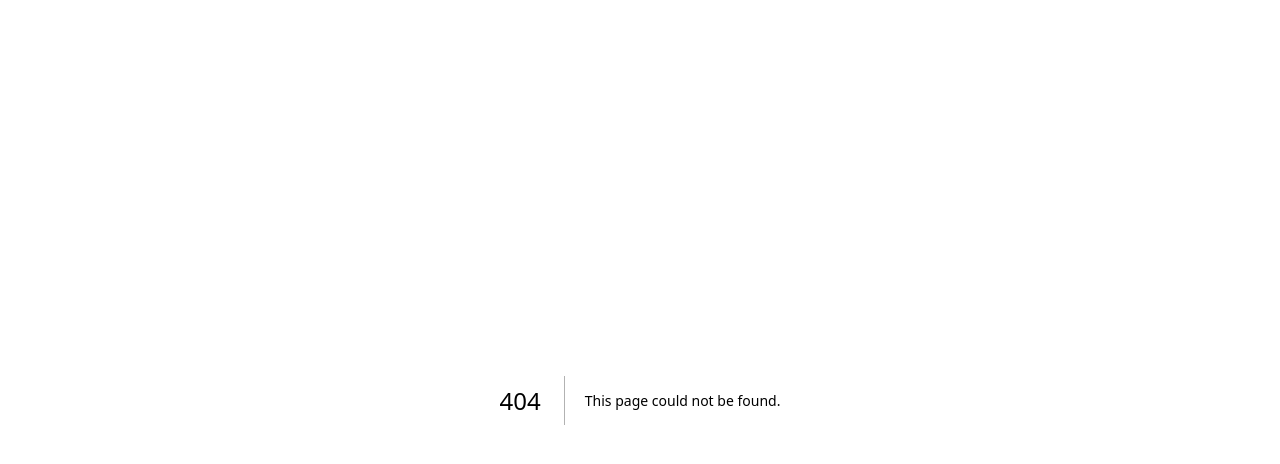
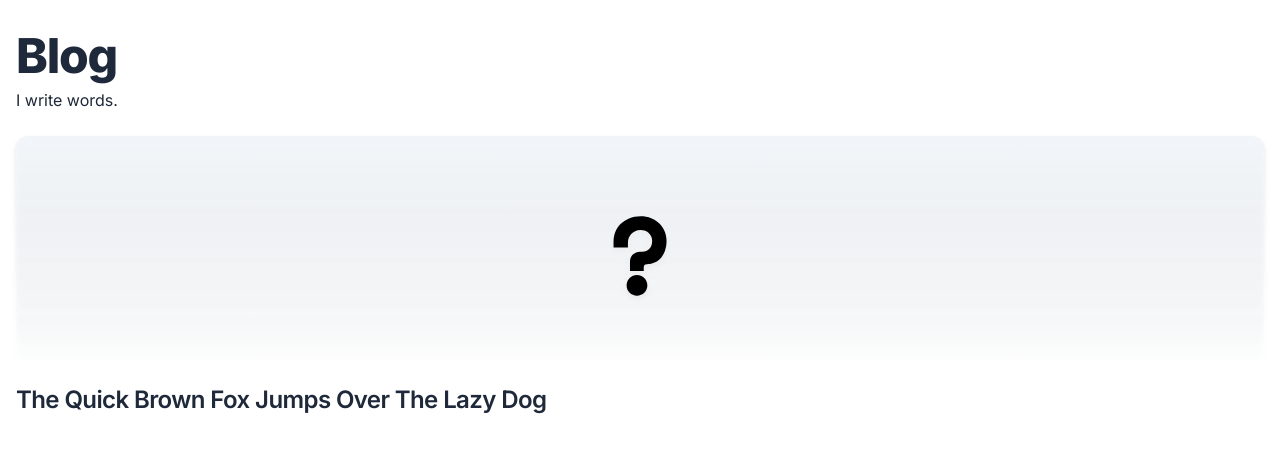
Before and after one commit to nickmcostello/nickcostello.dev, a Next.js app: page /blog in a window 1280 px wide. Before the commit this address had no page. Shown: the top 464 px of the page. Built offline with nearby package versions, Linux system fonts and the light colour scheme.

Commit message:
Add structure for a blog

```diff
--- a/app/about/page.tsx
+++ b/app/about/page.tsx
@@ -2,7 +2,7 @@ export default function Page() {
 	return (
 		<>
 			<div className="py-8 flex justify-center flex-col gap-4 max-w-lg mx-auto selection:bg-indigo-300 selection:text-indigo-800">
-				<h1 className="text-xl font-bold">About</h1>
+				<h1>About</h1>
 				<p>
 					You probably haven't been, but I was born in Langhorne, Pennsylvania,
 					where 16 years later, my software engineering career would also be
--- /dev/null
+++ b/app/blog/page.tsx
@@ -0,0 +1,18 @@
+import Link from "next/link";
+import { Preview } from "../../components/blog/Preview";
+
+export default function Page() {
+	return (
+		<>
+			<div className="flex flex-col space-y-2 w-full text-slate-800">
+				<h1>Blog</h1>
+				<p>I write words.</p>
+				<div className="pt-4 grid grid-cols-1">
+					<Link href={"/blog/test"}>
+						<Preview title="The Quick Brown Fox Jumps Over The Lazy Dog" />
+					</Link>
+				</div>
+			</div>
+		</>
+	);
+}
--- /dev/null
+++ b/app/blog/test/index.mdx
@@ -0,0 +1,3 @@
+# Hello
+
+This is a blog post
--- /dev/null
+++ b/app/blog/test/page.tsx
@@ -0,0 +1,8 @@
+import Post from "./index.mdx";
+export default function Page() {
+	return (
+		<>
+			<Post />
+		</>
+	);
+}
--- a/app/global.css
+++ b/app/global.css
@@ -1,3 +1,9 @@
 @tailwind base;
 @tailwind components;
 @tailwind utilities;
+
+@layer base {
+	h1 {
+		@apply scroll-m-20 text-4xl font-extrabold tracking-tight lg:text-5xl;
+	}
+}
--- a/app/layout.tsx
+++ b/app/layout.tsx
@@ -20,8 +20,8 @@ export default function RootLayout({
 }) {
 	return (
 		<html lang="en" className={inter.className}>
-			<body>
-				<div className="px-4">{children}</div>
+			<body className="selection:bg-indigo-300 selection:text-indigo-800">
+				<div className="py-8 px-4 md:flex md:justify-content">{children}</div>
 			</body>
 		</html>
 	);
--- a/app/page.tsx
+++ b/app/page.tsx
@@ -1,26 +1,25 @@
 import Link from "next/link";
+
 import { Button } from "../components/ui/Button";
 
 export default function Page() {
 	return (
-		<div className="selection:bg-indigo-300 selection:text-indigo-800 md:flex md:justify-center">
-			<div className="pt-8 m-auto flex flex-col space-y-6 text-slate-800 md:max-w-lg md:items-center">
+		<div className="m-auto flex flex-col space-y-6 text-slate-800 md:max-w-lg md:items-center">
 			<div className="flex flex-col space-y-4">
 				<p>
-						<span className="font-bold">I'm Nick</span>, a software engineer
-						from Langhorne, Pennsylvania.
+					<span className="font-bold">I'm Nick</span>, a software engineer from
+					Langhorne, Pennsylvania.
 				</p>
 				<p>
 					I create products that deliver excellent user and developer
 					experiences.
 				</p>
 				<p>
-						I believe that <span className="italic">great software</span> is
+					I believe that <span className="font-bold">great software</span> is
 					built on the back of{" "}
 					<span className="underline underline-offset-4">focus</span>,{" "}
-						<span className="underline underline-offset-4">intentionality</span>
-						, and{" "}
-						<span className="underline underline-offset-4">persistence</span>.
+					<span className="underline underline-offset-4">intentionality</span>,
+					and <span className="underline underline-offset-4">persistence</span>.
 					Software is <span className="font-bold">not</span> naturally great.
 				</p>
 			</div>
@@ -34,6 +33,5 @@ export default function Page() {
 				</Link>
 			</div>
 		</div>
-		</div>
 	);
 }
--- /dev/null
+++ b/components/blog/Preview.tsx
@@ -0,0 +1,21 @@
+import Image from "next/image";
+import { QuestionMark } from "../svg/QuestionMark";
+
+type PreviewProps = {
+	title: string;
+};
+
+export const Preview = ({ title }: PreviewProps) => {
+	return (
+		<>
+			<article className="group w-full">
+				<figure className="group h-60 radius-xl drop-shadow-md overflow-hidden flex items-center justify-center rounded-xl from-transparent to-slate-100 bg-gradient-to-t">
+					<QuestionMark className="transition group-hover:scale-125 ease-in-out" />
+				</figure>
+				<p className="mt-2 scroll-m-20 text-2xl font-semibold tracking-tight group-hover:underline group-hover:underline-offset-4">
+					{title}
+				</p>
+			</article>
+		</>
+	);
+};
--- /dev/null
+++ b/components/svg/QuestionMark.tsx
@@ -0,0 +1,17 @@
+export const QuestionMark = ({ ...props }) => {
+	return (
+		<>
+			<svg
+				viewBox="0 0 89 132"
+				fill="none"
+				xmlns="http://www.w3.org/2000/svg"
+				className="h-20 transition duration-450 group-hover:scale-125 group-hover:drop-shadow-xl"
+			>
+				<path
+					d="M48.04 58.8C53.2 58.8 57.22 57.18 60.1 53.94C63.1 50.7 64.6 46.44 64.6 41.16C64.6 36.12 62.86 31.86 59.38 28.38C55.9 24.9 51.16 23.16 45.16 23.16C41.92 23.16 39.04 23.76 36.52 24.96C34 26.04 31.84 27.6 30.04 29.64C28.24 31.56 26.86 33.84 25.9 36.48C25.06 39 24.64 41.64 24.64 44.4V51.96H0.88V42.24C0.88 36.84 1.84 31.62 3.76 26.58C5.8 21.54 8.68 17.1 12.4 13.26C16.24 9.42 20.92 6.36 26.44 4.08C32.08 1.67999 38.44 0.479992 45.52 0.479992C51.88 0.479992 57.7 1.55999 62.98 3.71999C68.26 5.76 72.76 8.64 76.48 12.36C80.32 16.08 83.26 20.46 85.3 25.5C87.34 30.42 88.36 35.76 88.36 41.52V42.6C88.36 47.52 87.58 52.2 86.02 56.64C84.58 61.08 82.48 64.98 79.72 68.34C76.96 71.7 73.54 74.4 69.46 76.44C65.38 78.48 60.82 79.5 55.78 79.5C54.1 79.5 52.84 79.98 52 80.94C51.16 81.9 50.74 83.22 50.74 84.9V90.84H28.06V75.36C28.06 70.68 29.62 66.78 32.74 63.66C35.98 60.42 39.94 58.8 44.62 58.8H48.04ZM56.68 114.42C56.68 116.82 56.2 119.1 55.24 121.26C54.4 123.3 53.2 125.1 51.64 126.66C50.08 128.1 48.22 129.24 46.06 130.08C44.02 131.04 41.86 131.52 39.58 131.52C37.18 131.52 34.96 131.04 32.92 130.08C30.88 129.24 29.08 128.1 27.52 126.66C25.96 125.1 24.7 123.3 23.74 121.26C22.9 119.1 22.48 116.82 22.48 114.42C22.48 112.02 22.9 109.8 23.74 107.76C24.7 105.6 25.96 103.8 27.52 102.36C29.08 100.8 30.88 99.6 32.92 98.76C34.96 97.8 37.18 97.32 39.58 97.32C41.86 97.32 44.02 97.8 46.06 98.76C48.22 99.6 50.08 100.8 51.64 102.36C53.2 103.8 54.4 105.6 55.24 107.76C56.2 109.8 56.68 112.02 56.68 114.42Z"
+					fill="black"
+				/>
+			</svg>
+		</>
+	);
+};
```
Lines whose indentation alone changed are shown as unchanged.
